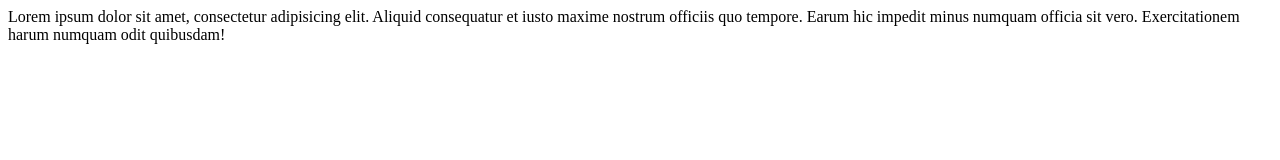
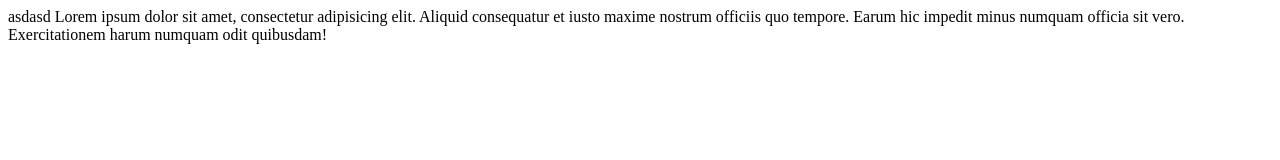
Before and after one commit to IhorShmidt/training-center, a plain HTML site: page index.html in a window 1280 px wide. Drawn offline with Linux system fonts and the light colour scheme.

Commit message:
confflict

```diff
--- a/index.html
+++ b/index.html
@@ -5,7 +5,7 @@
 	<title>Document</title>
 </head>
 <body>
-    Lorem ipsum dolor sit amet, consectetur adipisicing elit. Aliquid consequatur et iusto maxime nostrum officiis quo tempore. Earum hic impedit minus numquam officia sit vero. Exercitationem harum numquam odit quibusdam!
+ asdasd   Lorem ipsum dolor sit amet, consectetur adipisicing elit. Aliquid consequatur et iusto maxime nostrum officiis quo tempore. Earum hic impedit minus numquam officia sit vero. Exercitationem harum numquam odit quibusdam!
 
 </body>
 </html>
```
